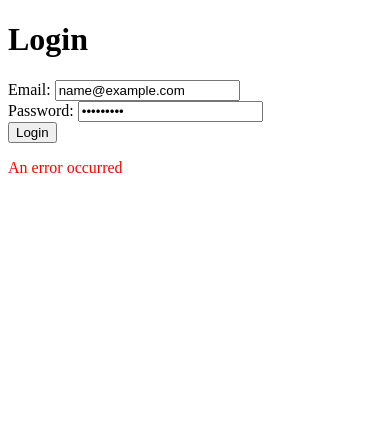
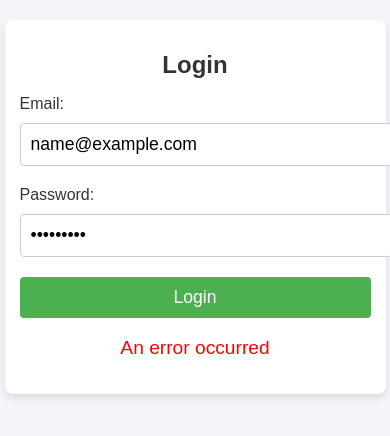
Before and after one commit to roma564/Blog, a website: page views/login.html in a window 390 px wide. Both pictures are taken after typing "name@example.com", "Sample123" into the empty fields and a click on the button "Login". Drawn offline with Linux system fonts and the light colour scheme; no server answers.

```diff
--- a/index.js
+++ b/index.js
@@ -43,6 +43,8 @@
 // Get __dirname equivalent in ES Modules
 const __filename = url.fileURLToPath(import.meta.url);
 const __dirname = path.dirname(__filename);
+// Це потрібно для того, щоб Express обслуговував статичні файли з папки 'public'
+app.use(express.static(path.join(__dirname, 'public')));
 
 app.get('/login', (req, res) => {
     res.sendFile(path.join(__dirname, 'views', 'login.html'));
--- /dev/null
+++ b/public/css/style.css
@@ -0,0 +1,113 @@
+/* Загальні стилі для всіх сторінок */
+body {
+    font-family: Arial, sans-serif;
+    margin: 0;
+    padding: 0;
+    background-color: #f4f4f9;
+    color: #333;
+}
+
+.container {
+    width: 100%;
+    max-width: 800px;
+    margin: 50px auto;
+    padding: 20px;
+    background-color: #fff;
+    box-shadow: 0 4px 8px rgba(0, 0, 0, 0.1);
+    border-radius: 8px;
+}
+
+h1, h2 {
+    text-align: center;
+    color: #333;
+}
+
+p {
+    font-size: 1.2em;
+}
+
+button {
+    background-color: #4CAF50;
+    color: white;
+    border: none;
+    padding: 10px 20px;
+    font-size: 1.1em;
+    cursor: pointer;
+    border-radius: 4px;
+    transition: background-color 0.3s;
+}
+
+button:hover {
+    background-color: #45a049;
+}
+
+input[type="email"], input[type="password"] {
+    width: 100%;
+    padding: 10px;
+    margin: 10px 0 20px 0;
+    border: 1px solid #ccc;
+    border-radius: 4px;
+    font-size: 1em;
+}
+
+input[type="email"]:focus, input[type="password"]:focus {
+    border-color: #4CAF50;
+    outline: none;
+}
+
+form {
+    display: flex;
+    flex-direction: column;
+}
+
+#errorMessage {
+    color: red;
+    text-align: center;
+    display: none;
+}
+
+/* Стилі для сторінки профілю */
+#userDetails {
+    text-align: center;
+}
+
+#userName, #userEmail {
+    font-size: 1.4em;
+    margin-bottom: 20px;
+}
+
+#logoutButton {
+    background-color: #f44336;
+    color: white;
+    font-size: 1.1em;
+    padding: 10px 20px;
+    border: none;
+    cursor: pointer;
+    border-radius: 4px;
+    transition: background-color 0.3s;
+}
+
+#logoutButton:hover {
+    background-color: #d32f2f;
+}
+
+/* Адаптивні стилі для мобільних пристроїв */
+@media (max-width: 600px) {
+    .container {
+        width: 90%;
+        margin: 20px auto;
+        padding: 15px;
+    }
+
+    button, #logoutButton {
+        width: 100%;
+    }
+
+    h1, h2 {
+        font-size: 1.5em;
+    }
+
+    input[type="email"], input[type="password"] {
+        font-size: 1.1em;
+    }
+}
--- a/views/login.html
+++ b/views/login.html
@@ -4,7 +4,7 @@
     <meta charset="UTF-8">
     <meta name="viewport" content="width=device-width, initial-scale=1.0">
     <title>Login</title>
-    <link rel="stylesheet" href="/public/css/style.css">
+    <link rel="stylesheet" href="/css/style.css">
 </head>
 <body>
     <div class="container">
@@ -27,6 +27,6 @@
 
     </div>
 
-    <script src="/public/js/script.js"></script>
+    <script src="/js/script.js"></script>
 </body>
 </html>
```
